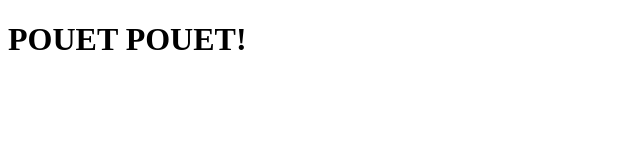
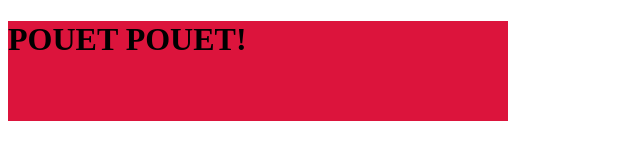
Before and after one commit to lenoill/training_git, a plain HTML site: page index.html in a window 1280 px wide. Shown: the whole page, without its empty margins (0-640 px from the left). Drawn offline with Linux system fonts and the light colour scheme.

Commit message:
intégration d'une feuille de style css

```diff
--- a/index.html
+++ b/index.html
@@ -4,6 +4,7 @@
     <meta charset="UTF-8">
     <meta http-equiv="X-UA-Compatible" content="IE=edge">
     <meta name="viewport" content="width=device-width, initial-scale=1.0">
+    <link rel="stylesheet" href="style.css">
     <title>Exercice git</title>
 </head>
 <body>
--- /dev/null
+++ b/style.css
@@ -0,0 +1,5 @@
+h1{
+    background-color: crimson;
+    height: 100px;
+    width: 500px;
+}
```
